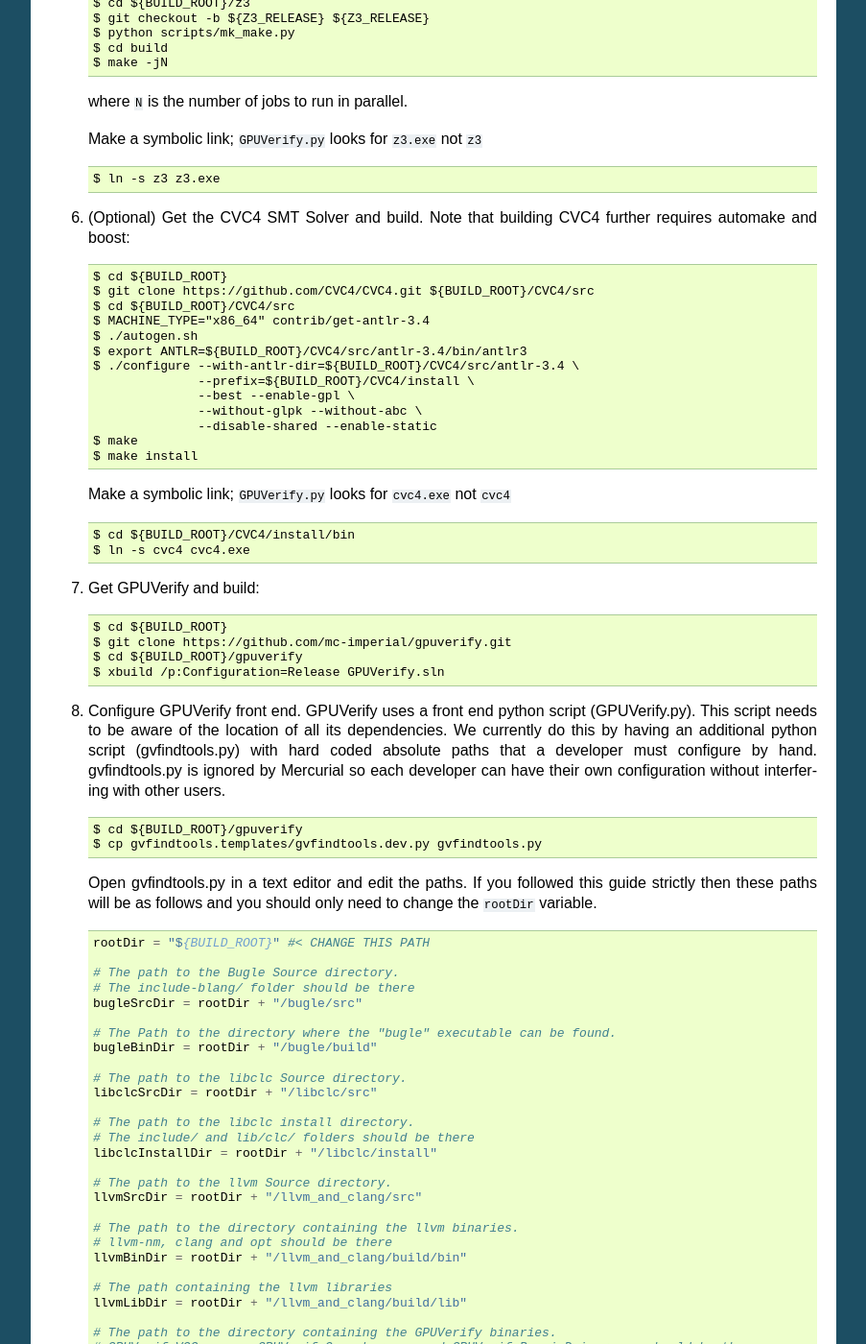
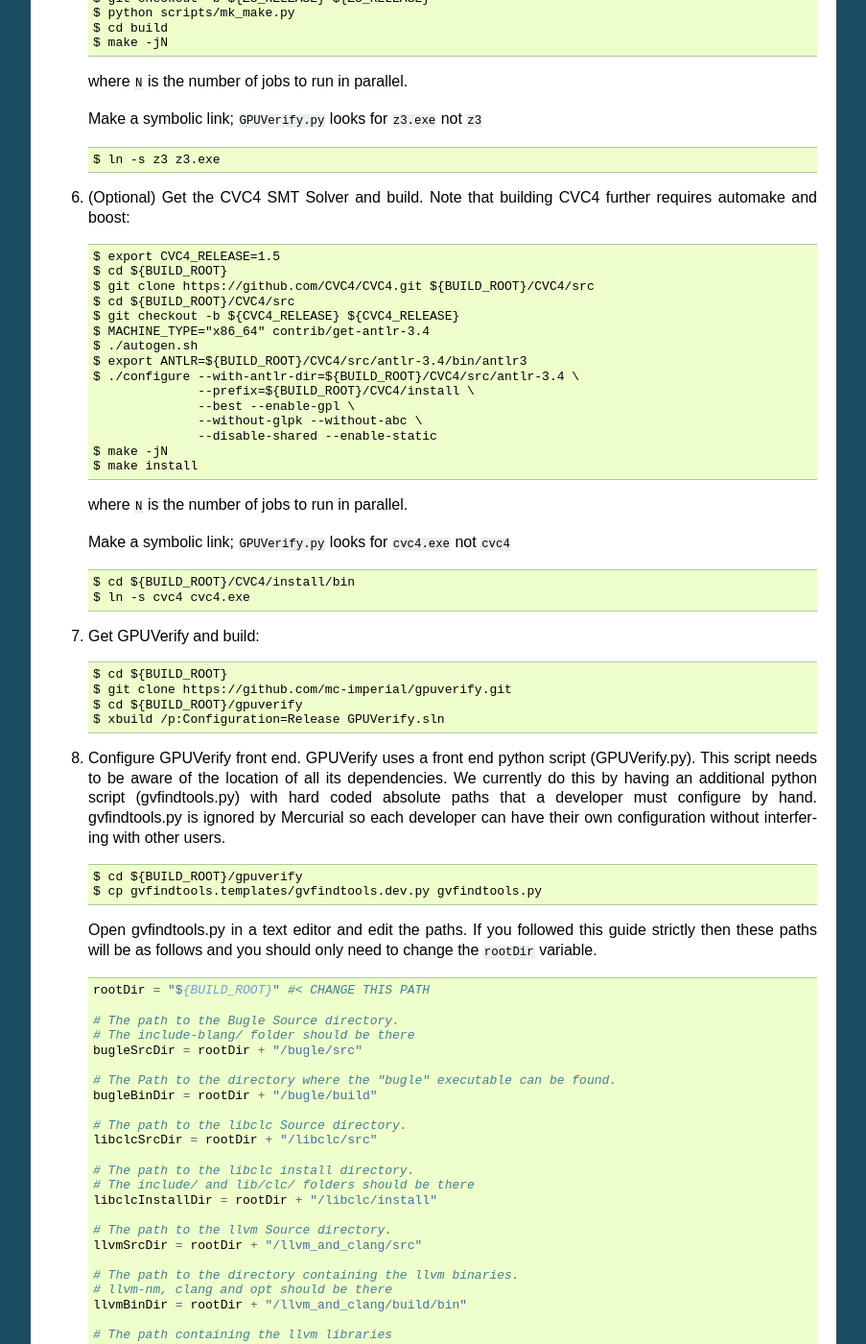
Before and after one commit to mc-imperial/gpuverify, a Sphinx documentation site: the page built from Documentation/developer_guide.rst, in a window 1280 px wide and 1400 px high, scrolled down 1840 px. Shown: the whole window at 96% size, without its empty margins (198-1101 px from the left). Built offline with Sphinx 7.4.7, drawn with Linux system fonts in a browser that asks for light colours; some of the changed text lies outside the part shown.

Commit message:
Use CVC 1.5 in build instructions instead of the tip of the tree

```diff
--- a/Documentation/developer_guide.rst
+++ b/Documentation/developer_guide.rst
@@ -118,9 +117,11 @@
 #. (Optional) Get the CVC4 SMT Solver and build.
    Note that building CVC4 further requires automake and boost::
 
+    $ export CVC4_RELEASE=1.5
     $ cd ${BUILD_ROOT}
     $ git clone https://github.com/CVC4/CVC4.git ${BUILD_ROOT}/CVC4/src
     $ cd ${BUILD_ROOT}/CVC4/src
+    $ git checkout -b ${CVC4_RELEASE} ${CVC4_RELEASE}
     $ MACHINE_TYPE="x86_64" contrib/get-antlr-3.4
     $ ./autogen.sh
     $ export ANTLR=${BUILD_ROOT}/CVC4/src/antlr-3.4/bin/antlr3
@@ -129,8 +130,10 @@
                   --best --enable-gpl \
                   --without-glpk --without-abc \
                   --disable-shared --enable-static
-    $ make
+    $ make -jN
     $ make install
+
+   where ``N`` is the number of jobs to run in parallel.
 
    Make a symbolic link; ``GPUVerify.py`` looks for ``cvc4.exe`` not ``cvc4``
    ::
@@ -205,7 +208,7 @@
       cvc4BinDir = rootDir + "/CVC4/install/bin"
 
 #. (Optional) Build the documentation. This requires the Sphinx python module,
-   which you can install using ``pip``.::
+   which you can install using ``pip``::
 
     $ pip install Sphinx
     $ cd ${BUILD_ROOT}/gpuverify/Documentation
@@ -349,7 +352,7 @@
       > cd ${BUILD_ROOT}
       > mkdir -p ${BUILD_ROOT}\cvc4\build
       > cd ${BUILD_ROOT}\cvc4\build
-      > $cvc4_url = "http://cvc4.cs.nyu.edu/builds/win32-opt/unstable/cvc4-2017-01-19-win32-opt.exe"
+      > $cvc4_url = "http://cvc4.cs.stanford.edu/downloads/builds/win32-opt/cvc4-1.5-win32-opt.exe"
       > (new-object System.Net.WebClient).DownloadFile($cvc4_url, "${BUILD_ROOT}\cvc4\build\cvc4.exe")
 
 #. Get GPUVerify and build. You can do this by opening ``GPUVerify.sln``
```
Also changed, not shown: other parts of Documentation/developer_guide.rst (+1 -2 lines).
